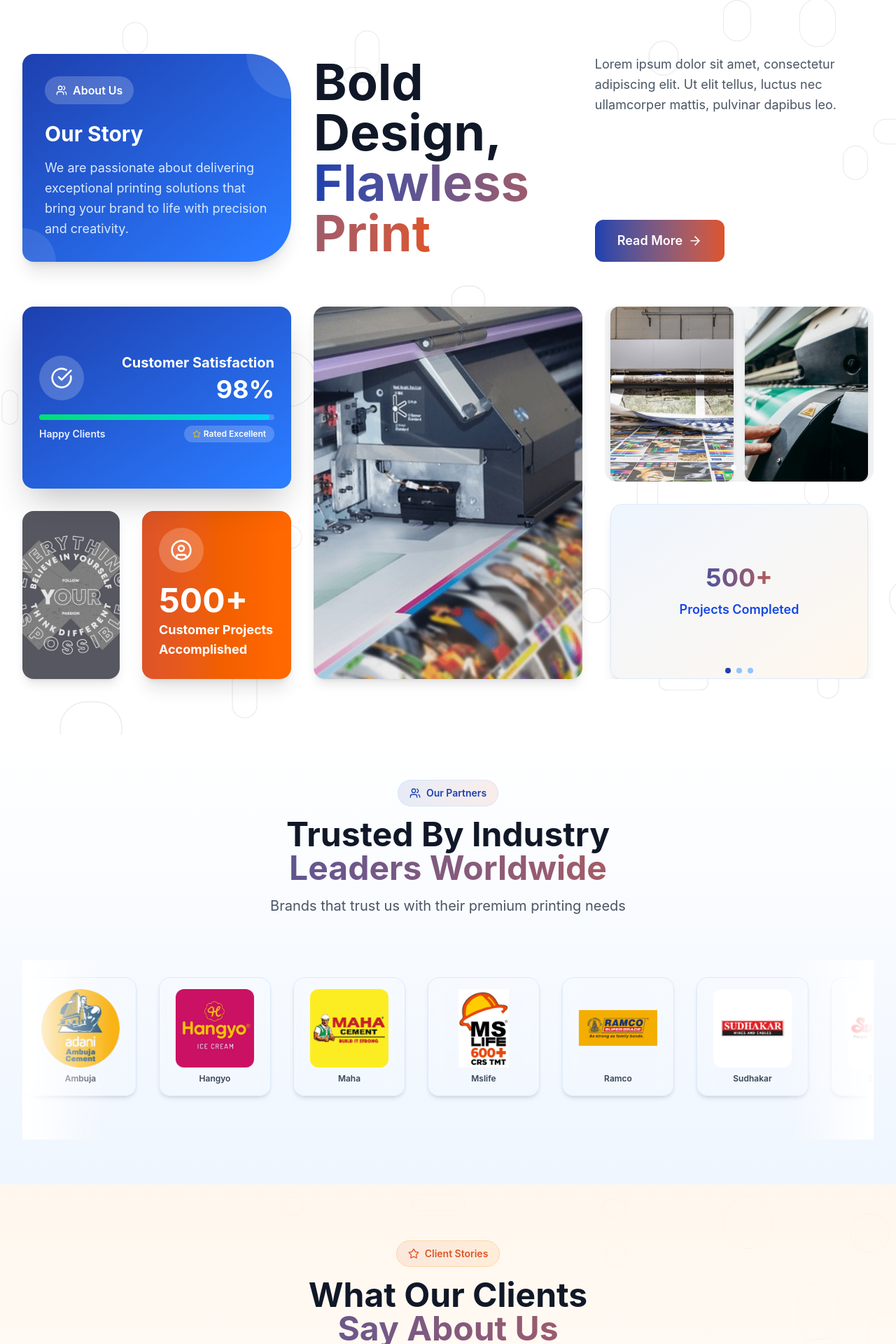
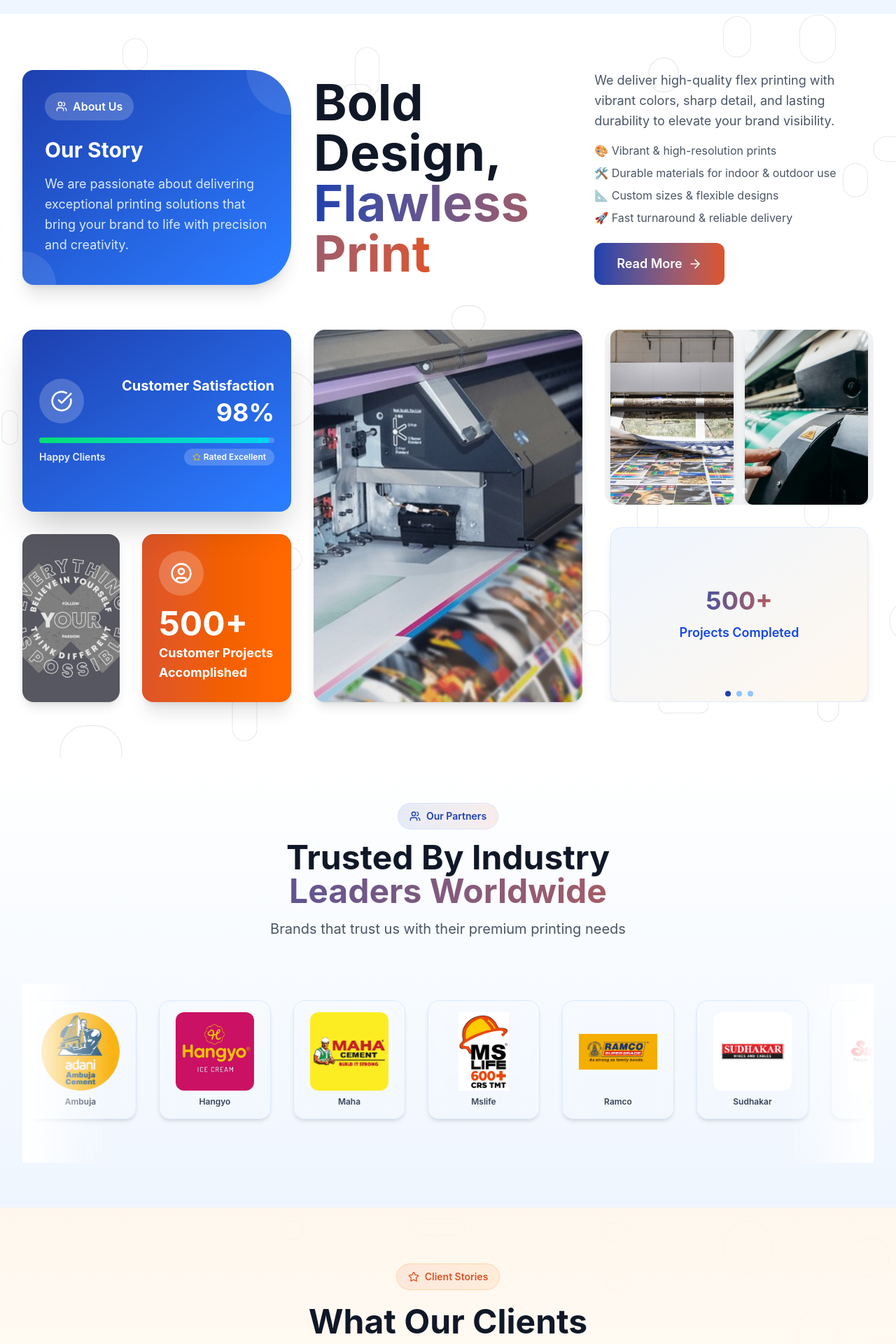
Before and after one commit to atharabbas11/FutureSign, a React (Vite) app in the folder client/: page / in a window 1280 px wide. Shown: the part 1538-3458 px from the top of the page at 70% size. Built offline with nearby package versions, Linux system fonts and the light colour scheme; the HTML template or start-up script is replaced by a standard one.

Commit message:
Initial Comment

```diff
--- a/client/src/pages/Home.jsx
+++ b/client/src/pages/Home.jsx
@@ -233,17 +233,97 @@ const AnimatedCounter = ({ from, to }) => {
 // Premium Logo Carousel
 const SmoothLogoCarousel = () => {
   const logos = [
-    { id: 1, name: "Acc", image: "/images/logos/acc.png" },
-    { id: 2, name: "Afstar", image: "/images/logos/afstar.png" },
-    { id: 3, name: "Ambuja", image: "/images/logos/ambuja.png" },
-    { id: 4, name: "Hangyo", image: "/images/logos/hangyo.jpg" },
-    { id: 5, name: "Maha", image: "/images/logos/maha.png" },
-    { id: 6, name: "Mslife", image: "/images/logos/mslife.png" },
-    { id: 7, name: "Ramco", image: "/images/logos/ramco.jpg" },
-    { id: 8, name: "Sudhakar", image: "/images/logos/sudhakar.png" },
-    { id: 9, name: "Supreme", image: "/images/logos/supreme.png" },
-    { id: 10, name: "Ultratech", image: "/images/logos/ultratech.png" },
+    { id: 1, name: "Acc", image: "/public/images/logos/acc.png" },
+    { id: 2, name: "Afstar", image: "/public/images/logos/afstar.png" },
+    { id: 3, name: "Ambuja", image: "/public/images/logos/ambuja.png" },
+    { id: 4, name: "Hangyo", image: "/public/images/logos/hangyo.jpg" },
+    { id: 5, name: "Maha", image: "/public/images/logos/maha.png" },
+    { id: 6, name: "Mslife", image: "/public/images/logos/mslife.png" },
+    { id: 7, name: "Ramco", image: "/public/images/logos/ramco.jpg" },
+    { id: 8, name: "Sudhakar", image: "/public/images/logos/sudhakar.png" },
+    { id: 9, name: "Supreme", image: "/public/images/logos/supreme.png" },
+    { id: 10, name: "Ultratech", image: "/public/images/logos/ultratech.png" },
   ];
+
+
+  // return (
+  //   <section className="relative py-16 bg-gradient-to-b from-white to-blue-50 overflow-hidden">
+  //     <BackgroundPattern type="dots" color="blue" opacity={0.05} />
+
+  //     <div className="relative max-w-7xl mx-auto px-4 sm:px-6 lg:px-8">
+  //       <motion.div
+  //         initial="hidden"
+  //         whileInView="visible"
+  //         viewport={{ once: true }}
+  //         variants={fadeInUp}
+  //         className="text-center mb-16"
+  //       >
+  //         <div className="inline-flex items-center px-4 py-2 bg-gradient-to-r from-[#1e40af]/10 to-[#dd5428]/10 rounded-full mb-4 border border-blue-200/50">
+  //           <Users className="h-4 w-4 text-[#1e40af] mr-2" />
+  //           <span className="text-sm font-semibold text-[#1e40af]">Our Partners</span>
+  //         </div>
+  //         <h2 className="text-4xl md:text-5xl font-bold text-gray-900 mb-4">
+  //           Trusted By Industry
+  //           <span className="block bg-gradient-to-r from-[#1e40af] to-[#dd5428] bg-clip-text text-transparent">
+  //             Leaders Worldwide
+  //           </span>
+  //         </h2>
+  //         <p className="text-xl text-gray-600 max-w-3xl mx-auto">
+  //           Brands that trust us with their premium printing needs
+  //         </p>
+  //       </motion.div>
+
+  //       <div className="relative overflow-hidden">
+  //         <div className="flex gap-8 animate-scroll">
+  //           {[...Array(3)].map((_, setIndex) => (
+  //             <React.Fragment key={setIndex}>
+  //               {logos.map((logo) => (
+  //                 <motion.div
+  //                   key={`${setIndex}-${logo.id}`}
+  //                   whileHover={{ scale: 1.1, y: -5 }}
+  //                   className="flex-shrink-0 w-40 h-32 bg-white/80 backdrop-blur-sm rounded-2xl flex flex-col items-center justify-center p-6 shadow-lg hover:shadow-2xl transition-all duration-300 border border-blue-100 cursor-pointer"
+  //                 >
+  //                   <div className={`w-16 h-16 rounded-xl bg-gradient-to-br ${logo.color} flex items-center justify-center mb-3`}>
+  //                     <div className="text-white text-xl font-bold">
+  //                       {logo.name.charAt(0)}
+  //                     </div>
+  //                   </div>
+  //                   <div className="text-sm font-semibold text-gray-700 text-center">
+  //                     {logo.name}
+  //                   </div>
+  //                 </motion.div>
+  //               ))}
+  //             </React.Fragment>
+  //           ))}
+  //         </div>
+
+  //         {/* Gradient overlays */}
+  //         <div className="absolute left-0 top-0 bottom-0 w-32 bg-gradient-to-r from-white to-transparent pointer-events-none"></div>
+  //         <div className="absolute right-0 top-0 bottom-0 w-32 bg-gradient-to-l from-white to-transparent pointer-events-none"></div>
+  //       </div>
+  //     </div>
+
+  //     <style jsx>{`
+  //       @keyframes scroll {
+  //         0% {
+  //           transform: translateX(0);
+  //         }
+  //         100% {
+  //           transform: translateX(calc(-192px * 10 - 32px * 9));
+  //         }
+  //       }
+
+  //       .animate-scroll {
+  //         animation: scroll 40s linear infinite;
+  //         width: max-content;
+  //       }
+
+  //       .animate-scroll:hover {
+  //         animation-play-state: paused;
+  //       }
+  //     `}</style>
+  //   </section>
+  // );
 
   return (
     <section className="relative py-16 bg-gradient-to-b from-white to-blue-50 overflow-x-hidden overflow-y-visible">
@@ -423,7 +503,7 @@ const TestimonialsCarousel = () => {
             <Star className="h-4 w-4 text-[#dd5428] mr-2" />
             <span className="text-sm font-semibold text-[#dd5428]">Client Stories</span>
           </div>
-          <h2 className="text-4xl md:text-5xl font-bold text-gray-900 mb-4">
+          <h2 className="text-4xl md:text-5xl font-bold text-gray-900 mb-4 leading-[1.2] overflow-visible">
             What Our Clients
             <span className="block bg-gradient-to-r from-[#1e40af] to-[#dd5428] bg-clip-text text-transparent">
               Say About Us
@@ -1433,7 +1513,6 @@ const Home = () => {
             <motion.div
               initial="hidden"
               whileInView="visible"
-              // viewport={{ once: true }}
               viewport={{ once: true, margin: "-100px" }}
               variants={containerVariants}
               className="relative max-w-7xl mx-auto px-4 sm:px-6 lg:px-8"
@@ -1443,9 +1522,9 @@ const Home = () => {
                   <CheckCircle className="h-4 w-4 text-[#1e40af] mr-2" />
                   <span className="text-sm font-semibold text-[#1e40af]">Why Choose Us</span>
                 </div>
-                <h2 className="text-4xl md:text-5xl font-bold text-gray-900 mb-4">
+                <h2 className="text-4xl md:text-5xl font-bold text-gray-900 mb-4 leading-[1.2] overflow-visible">
                   Why Choose
-                  <span className="block bg-gradient-to-r from-[#1e40af] to-[#dd5428] bg-clip-text text-transparent">
+                  <span className="block pb-1 bg-gradient-to-r from-[#1e40af] to-[#dd5428] bg-clip-text text-transparent">
                     FutureSign?
                   </span>
                 </h2>
@@ -1536,9 +1615,16 @@ const Home = () => {
                     variants={slideInRight}
                     className="flex flex-col justify-between space-y-6"
                   >
-                    <p className="text-lg text-gray-600 leading-relaxed">
-                      Lorem ipsum dolor sit amet, consectetur adipiscing elit. Ut elit tellus, luctus nec ullamcorper mattis, pulvinar dapibus leo.
+                    <p className="text-lg text-gray-600 leading-relaxed mb-4">
+                      We deliver high-quality flex printing with vibrant colors, sharp detail, and lasting durability to elevate your brand visibility.
                     </p>
+
+                    <ul className="space-y-2 text-gray-600 text-base">
+                      <li>🎨 Vibrant & high-resolution prints</li>
+                      <li>🛠️ Durable materials for indoor & outdoor use</li>
+                      <li>📐 Custom sizes & flexible designs</li>
+                      <li>🚀 Fast turnaround & reliable delivery</li>
+                    </ul>
 
                     <motion.div
                       variants={fadeInUp}
```
